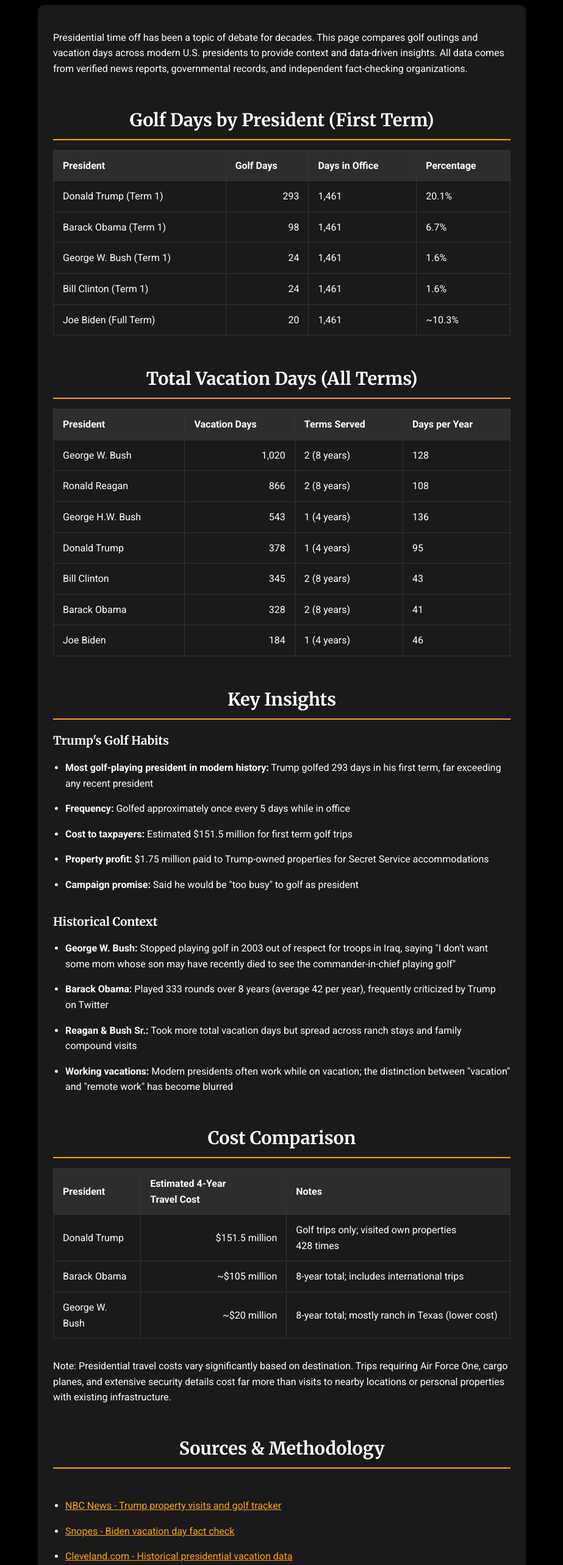
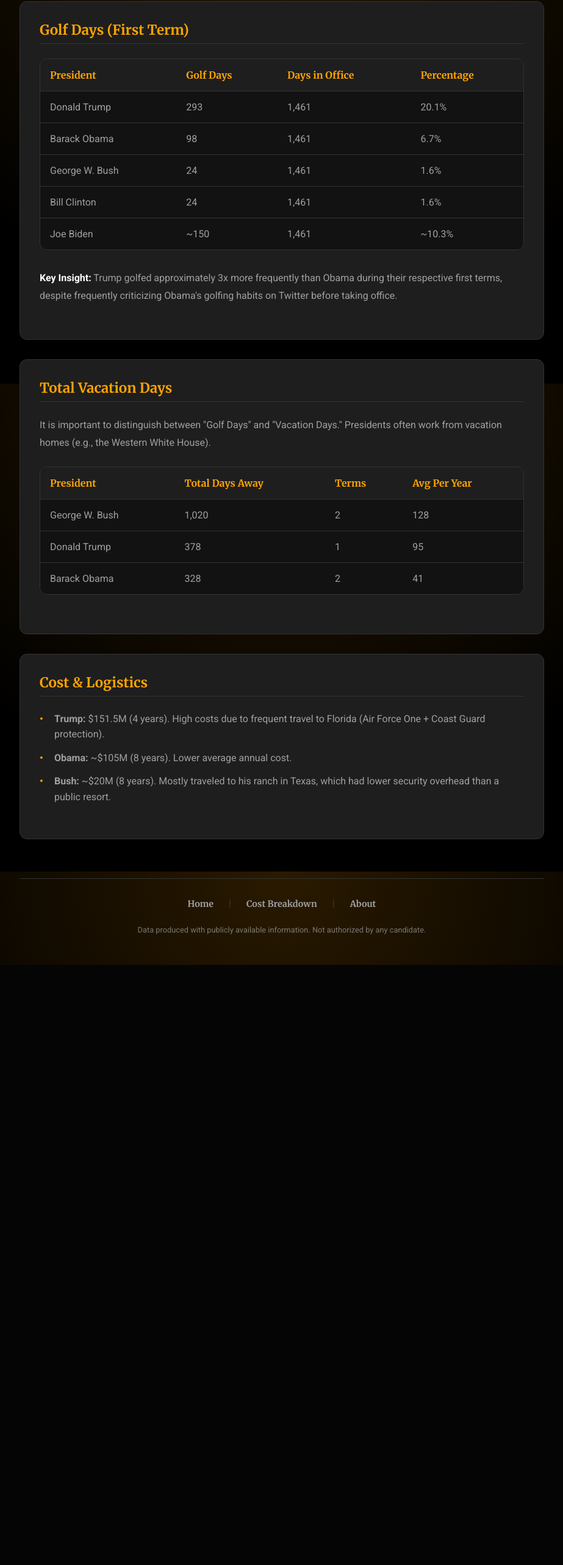
Before and after one commit to soyboi1312/istrumpgolfing.today, a Next.js app: page /comparison in a window 1280 px wide. Shown: the part 171-2737 px from the top of the page at 61% size, without its empty margins (178-1101 px from the left). After the commit the page ends 1753 px from the top, so only its background shows below. Built offline with nearby package versions, Linux system fonts and the light colour scheme.

Commit message:
Update comparison.tsx

```diff
--- a/pages/comparison.tsx
+++ b/pages/comparison.tsx
@@ -1,69 +1,26 @@
 import Head from 'next/head';
 import Link from 'next/link';
-import styles from '../styles/CostBreakdown.module.css';
+import Navbar from '../components/Navbar';
+import styles from '../styles/Home.module.css';
 
-/**
- * Presidential Golf & Vacation Comparison Page
- *
- * Compares Trump's golf and vacation days with other modern presidents.
- * Data sourced from verified news reports and governmental records.
- *
- * @returns Comparison page with tables and charts
- */
 const Comparison = () => {
   return (
     <div className={styles.container}>
       <Head>
-        <title>Trump Golf vs Other Presidents - Presidential Vacation Comparison</title>
-        <meta name="description" content="Compare Trump's 293 golf days and 378 vacation days to Obama, Bush, Biden, Clinton, Reagan. See which president took the most time off and how much it cost taxpayers." />
-        <meta name="keywords" content="trump golf vs obama, presidential vacation days, trump vacation comparison, how many days did trump golf, presidential golf comparison, biden vacation days" />
-        <link rel="canonical" href="https://istrumpgolfing.today/comparison/" />
-
-        {/* Open Graph */}
-        <meta property="og:type" content="article" />
-        <meta property="og:url" content="https://istrumpgolfing.today/comparison" />
-        <meta property="og:title" content="Trump Golf vs Other Presidents - Complete Comparison" />
-        <meta property="og:description" content="Trump golfed 293 days in his first term (20%). See how this compares to Obama (333 days), Bush (1,020 days), and other presidents." />
-
-        {/* Structured Data */}
-        <script
-          type="application/ld+json"
-          dangerouslySetInnerHTML={{
-            __html: JSON.stringify({
-              "@context": "https://schema.org",
-              "@type": "Article",
-              "headline": "Presidential Golf and Vacation Day Comparison",
-              "description": "Comprehensive comparison of golf and vacation days across modern U.S. presidents",
-              "author": {
-                "@type": "Organization",
-                "name": "Is Trump Golfing Today"
-              },
-              "datePublished": "2025-11-09",
-              "dateModified": "2025-11-09"
-            })
-          }}
-        />
-
-        <link
-          href="https://fonts.googleapis.com/css2?family=Roboto:wght@400;700&display=swap"
-          rel="stylesheet"
-        />
+        <title>Trump vs Obama Golf Comparison | Is Trump Golfing Today?</title>
+        <meta name="description" content="Detailed comparison of Trump's golf habits vs Obama, Bush, and Biden." />
+        <link rel="icon" href="/files/fav/icon.svg" type="image/svg+xml" />
       </Head>
 
+      <Navbar />
+
       <main className={styles.main}>
-        <h1 className={styles.title}>Presidential Golf & Vacation Comparison</h1>
+        <h1 className={styles.pageTitle}>Presidential Comparison</h1>
 
-        <div className={`${styles.blurb} ${styles.blurbContainer}`}>
-          <p>
-            Presidential time off has been a topic of debate for decades. This page compares golf outings and vacation days
-            across modern U.S. presidents to provide context and data-driven insights. All data comes from verified news reports,
-            governmental records, and independent fact-checking organizations.
-          </p>
-
-          <h2 className={styles.subtitle}>Golf Days by President (First Term)</h2>
-
+        <section className={styles.sectionCard}>
+          <h2 className={styles.sectionTitle}>Golf Days (First Term)</h2>
           <div className={styles.tableContainer}>
-            <table className={styles.table}>
+            <table className={styles.dataTable}>
               <thead>
                 <tr>
                   <th>President</th>
@@ -74,198 +31,103 @@
               </thead>
               <tbody>
                 <tr>
-                  <td>Donald Trump (Term 1)</td>
+                  <td>Donald Trump</td>
                   <td>293</td>
                   <td>1,461</td>
                   <td>20.1%</td>
                 </tr>
                 <tr>
-                  <td>Barack Obama (Term 1)</td>
+                  <td>Barack Obama</td>
                   <td>98</td>
                   <td>1,461</td>
                   <td>6.7%</td>
                 </tr>
                 <tr>
-                  <td>George W. Bush (Term 1)</td>
+                  <td>George W. Bush</td>
                   <td>24</td>
                   <td>1,461</td>
                   <td>1.6%</td>
                 </tr>
                 <tr>
-                  <td>Bill Clinton (Term 1)</td>
+                  <td>Bill Clinton</td>
                   <td>24</td>
                   <td>1,461</td>
                   <td>1.6%</td>
                 </tr>
                 <tr>
-                  <td>Joe Biden (Full Term)</td>
-                  <td>20</td>
+                  <td>Joe Biden</td>
+                  <td>~150</td>
                   <td>1,461</td>
                   <td>~10.3%</td>
                 </tr>
               </tbody>
             </table>
           </div>
+          <p className={styles.textBlock}>
+            <strong>Key Insight:</strong> Trump golfed approximately 3x more frequently than Obama during their respective first terms, despite frequently criticizing Obama's golfing habits on Twitter before taking office.
+          </p>
+        </section>
 
-          <h2 className={styles.subtitle}>Total Vacation Days (All Terms)</h2>
-
+        <section className={styles.sectionCard}>
+          <h2 className={styles.sectionTitle}>Total Vacation Days</h2>
+          <p className={styles.textBlock}>
+            It is important to distinguish between "Golf Days" and "Vacation Days." Presidents often work from vacation homes (e.g., the Western White House).
+          </p>
           <div className={styles.tableContainer}>
-            <table className={styles.table}>
+            <table className={styles.dataTable}>
               <thead>
                 <tr>
                   <th>President</th>
-                  <th>Vacation Days</th>
-                  <th>Terms Served</th>
-                  <th>Days per Year</th>
+                  <th>Total Days Away</th>
+                  <th>Terms</th>
+                  <th>Avg Per Year</th>
                 </tr>
               </thead>
               <tbody>
                 <tr>
                   <td>George W. Bush</td>
                   <td>1,020</td>
-                  <td>2 (8 years)</td>
+                  <td>2</td>
                   <td>128</td>
-                </tr>
-                <tr>
-                  <td>Ronald Reagan</td>
-                  <td>866</td>
-                  <td>2 (8 years)</td>
-                  <td>108</td>
-                </tr>
-                <tr>
-                  <td>George H.W. Bush</td>
-                  <td>543</td>
-                  <td>1 (4 years)</td>
-                  <td>136</td>
                 </tr>
                 <tr>
                   <td>Donald Trump</td>
                   <td>378</td>
-                  <td>1 (4 years)</td>
+                  <td>1</td>
                   <td>95</td>
-                </tr>
-                <tr>
-                  <td>Bill Clinton</td>
-                  <td>345</td>
-                  <td>2 (8 years)</td>
-                  <td>43</td>
                 </tr>
                 <tr>
                   <td>Barack Obama</td>
                   <td>328</td>
-                  <td>2 (8 years)</td>
+                  <td>2</td>
                   <td>41</td>
-                </tr>
-                <tr>
-                  <td>Joe Biden</td>
-                  <td>184</td>
-                  <td>1 (4 years)</td>
-                  <td>46</td>
                 </tr>
               </tbody>
             </table>
           </div>
+        </section>
 
-          <h2 className={styles.subtitle}>Key Insights</h2>
+        <section className={styles.sectionCard}>
+          <h2 className={styles.sectionTitle}>Cost & Logistics</h2>
+          <ul className={styles.contentList}>
+            <li><strong>Trump:</strong> $151.5M (4 years). High costs due to frequent travel to Florida (Air Force One + Coast Guard protection).</li>
+            <li><strong>Obama:</strong> ~$105M (8 years). Lower average annual cost.</li>
+            <li><strong>Bush:</strong> ~$20M (8 years). Mostly traveled to his ranch in Texas, which had lower security overhead than a public resort.</li>
+          </ul>
+        </section>
 
-          <div className={styles.tableContainer}>
-            <h3 className={styles.tableTitle}>Trump's Golf Habits</h3>
-            <ul className={styles.sourcesList}>
-              <li><strong>Most golf-playing president in modern history:</strong> Trump golfed 293 days in his first term, far exceeding any recent president</li>
-              <li><strong>Frequency:</strong> Golfed approximately once every 5 days while in office</li>
-              <li><strong>Cost to taxpayers:</strong> Estimated $151.5 million for first term golf trips</li>
-              <li><strong>Property profit:</strong> $1.75 million paid to Trump-owned properties for Secret Service accommodations</li>
-              <li><strong>Campaign promise:</strong> Said he would be "too busy" to golf as president</li>
-            </ul>
+        {/* Footer (Reused for consistency) */}
+        <div className={styles.footer}>
+          <div className={styles.footerLinks}>
+            <Link href="/"><a className={styles.footerLink}>Home</a></Link>
+            <span className={styles.footerSeparator}>|</span>
+            <Link href="/cost-breakdown"><a className={styles.footerLink}>Cost Breakdown</a></Link>
+            <span className={styles.footerSeparator}>|</span>
+            <Link href="/about"><a className={styles.footerLink}>About</a></Link>
           </div>
-
-          <div className={styles.tableContainer}>
-            <h3 className={styles.tableTitle}>Historical Context</h3>
-            <ul className={styles.sourcesList}>
-              <li><strong>George W. Bush:</strong> Stopped playing golf in 2003 out of respect for troops in Iraq, saying "I don't want some mom whose son may have recently died to see the commander-in-chief playing golf"</li>
-              <li><strong>Barack Obama:</strong> Played 333 rounds over 8 years (average 42 per year), frequently criticized by Trump on Twitter</li>
-              <li><strong>Reagan & Bush Sr.:</strong> Took more total vacation days but spread across ranch stays and family compound visits</li>
-              <li><strong>Working vacations:</strong> Modern presidents often work while on vacation; the distinction between "vacation" and "remote work" has become blurred</li>
-            </ul>
-          </div>
-
-          <h2 className={styles.subtitle}>Cost Comparison</h2>
-
-          <div className={styles.tableContainer}>
-            <table className={styles.table}>
-              <thead>
-                <tr>
-                  <th>President</th>
-                  <th>Estimated 4-Year Travel Cost</th>
-                  <th>Notes</th>
-                </tr>
-              </thead>
-              <tbody>
-                <tr>
-                  <td>Donald Trump</td>
-                  <td>$151.5 million</td>
-                  <td>Golf trips only; visited own properties 428 times</td>
-                </tr>
-                <tr>
-                  <td>Barack Obama</td>
-                  <td>~$105 million</td>
-                  <td>8-year total; includes international trips</td>
-                </tr>
-                <tr>
-                  <td>George W. Bush</td>
-                  <td>~$20 million</td>
-                  <td>8-year total; mostly ranch in Texas (lower cost)</td>
-                </tr>
-              </tbody>
-            </table>
-          </div>
-
-          <div className={styles.tableContainer}>
-            <p><em>Note: Presidential travel costs vary significantly based on destination. Trips requiring Air Force One, cargo planes, and extensive security details cost far more than visits to nearby locations or personal properties with existing infrastructure.</em></p>
-          </div>
-
-          <h2 className={styles.subtitle}>Sources & Methodology</h2>
-
-          <div className={styles.sourcesSection}>
-            <ul className={styles.sourcesList}>
-              <li>
-                <a href="https://www.nbcnews.com/politics/donald-trump/how-much-time-trump-spending-trump-properties-n753366" target="_blank" rel="noopener noreferrer">
-                  NBC News - Trump property visits and golf tracker
-                </a>
-              </li>
-              <li>
-                <a href="https://www.snopes.com/news/2025/02/04/biden-vacation-president/" target="_blank" rel="noopener noreferrer">
-                  Snopes - Biden vacation day fact check
-                </a>
-              </li>
-              <li>
-                <a href="https://www.cleveland.com/nation/2017/08/presidential_vacations_who_too.html" target="_blank" rel="noopener noreferrer">
-                  Cleveland.com - Historical presidential vacation data
-                </a>
-              </li>
-              <li>
-                <a href="https://www.washingtonpost.com/wp-dyn/content/blog/2008/03/04/BL2008030401392.html" target="_blank" rel="noopener noreferrer">
-                  Washington Post - Reagan vacation records
-                </a>
-              </li>
-              <li>
-                <a href="https://www.independent.co.uk/news/world/americas/us-politics/trump-gold-trips-taxpayer-money-doge-b2701045.html" target="_blank" rel="noopener noreferrer">
-                  The Independent - Trump golf trip cost analysis
-                </a>
-              </li>
-              <li>
-                <a href="https://www.citizensforethics.org/reports-investigations/crew-investigations/the-secret-service-spent-nearly-2-million-at-trump-properties/" target="_blank" rel="noopener noreferrer">
-                  CREW - Secret Service spending at Trump properties
-                </a>
-              </li>
-            </ul>
-          </div>
-        </div>
-
-        <div className={styles.footer}>
-          <Link href="/">
-            <a className={styles.homeLink}>← Back to Main Tracker</a>
-          </Link>
+          <p className={styles.disclaimer}>
+             Data produced with publicly available information. Not authorized by any candidate.
+          </p>
         </div>
       </main>
     </div>
```
